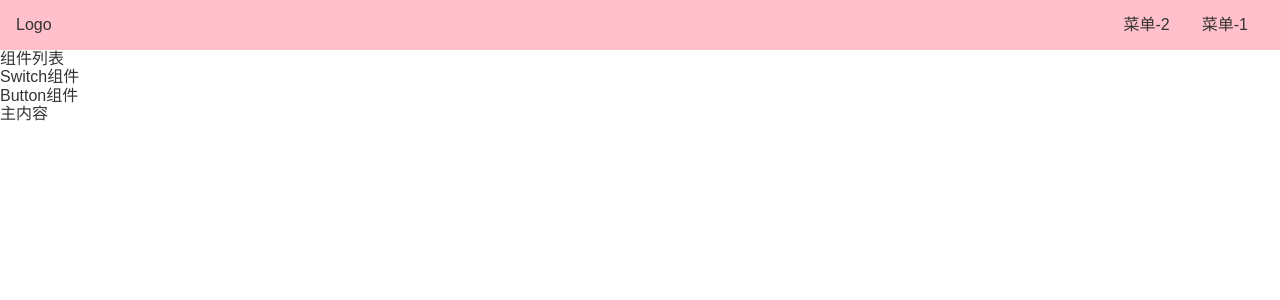
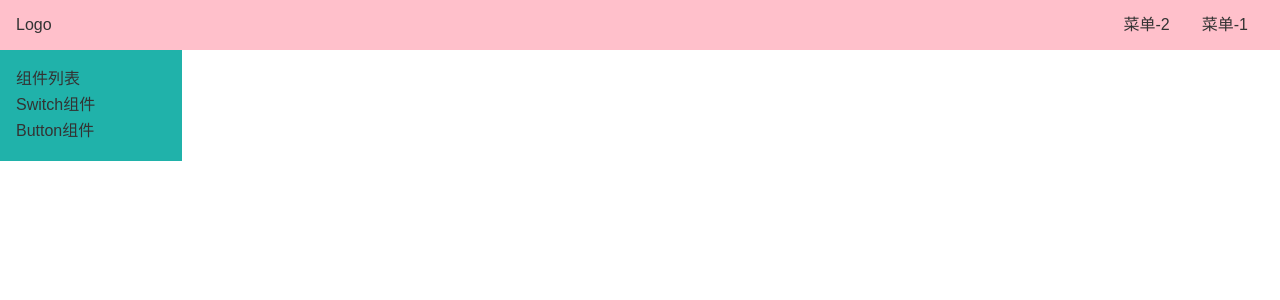
Before and after one commit to yym-yumeng123/ym-ui, a Vue app: page /#/doc in a window 1280 px wide. Shown: the top 300 px of the page. Built offline with nearby package versions, Linux system fonts and the light colour scheme.

Commit message:
aside样式和topnav的位置

```diff
--- a/src/components/Topnav.vue
+++ b/src/components/Topnav.vue
@@ -17,6 +17,8 @@
 <style lang="scss" scoped>
 .topnav {
   display: flex;
+  position: relative;
+  z-index: 10;
   padding: 16px;
   background: pink;
   > .logo {
--- a/src/views/Doc.vue
+++ b/src/views/Doc.vue
@@ -27,3 +27,27 @@
   },
 }
 </script>
+
+<style lang="scss" scoped>
+.content {
+  aside {
+    position: fixed;
+    top: 0;
+    left: 0;
+    width: 150px;
+    padding: 16px;
+    padding-top: 70px;
+    background: lightseagreen;
+
+    > h2 {
+      margin-bottom: 4px;
+
+    }
+    > ol {
+      > li {
+        padding: 4px 0;
+      }
+    }
+  }
+}
+</style>
```
